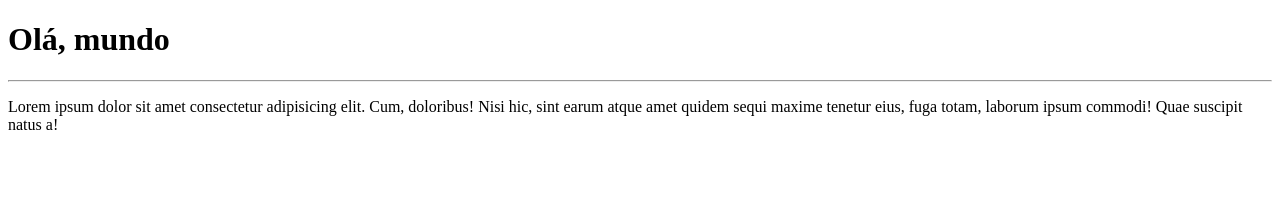
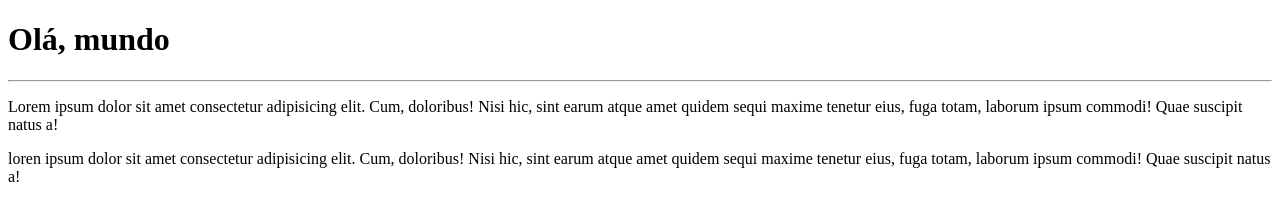
Before and after one commit to sf-silvaneto/Novo-Projeto, a plain HTML site: page Site Exemplo/index.html in a window 1280 px wide. Drawn offline with Linux system fonts and the light colour scheme.

Commit message:
Adicionei um paragrafo

```diff
--- a/Site Exemplo/index.html
+++ b/Site Exemplo/index.html
@@ -9,5 +9,6 @@
     <h1>Olá, mundo</h1>
     <hr>
     <p>Lorem ipsum dolor sit amet consectetur adipisicing elit. Cum, doloribus! Nisi hic, sint earum atque amet quidem sequi maxime tenetur eius, fuga totam, laborum ipsum commodi! Quae suscipit natus a!</p>
+    <p>loren ipsum dolor sit amet consectetur adipisicing elit. Cum, doloribus! Nisi hic, sint earum atque amet quidem sequi maxime tenetur eius, fuga totam, laborum ipsum commodi! Quae suscipit natus a!</p>
 </body>
 </html>
```
